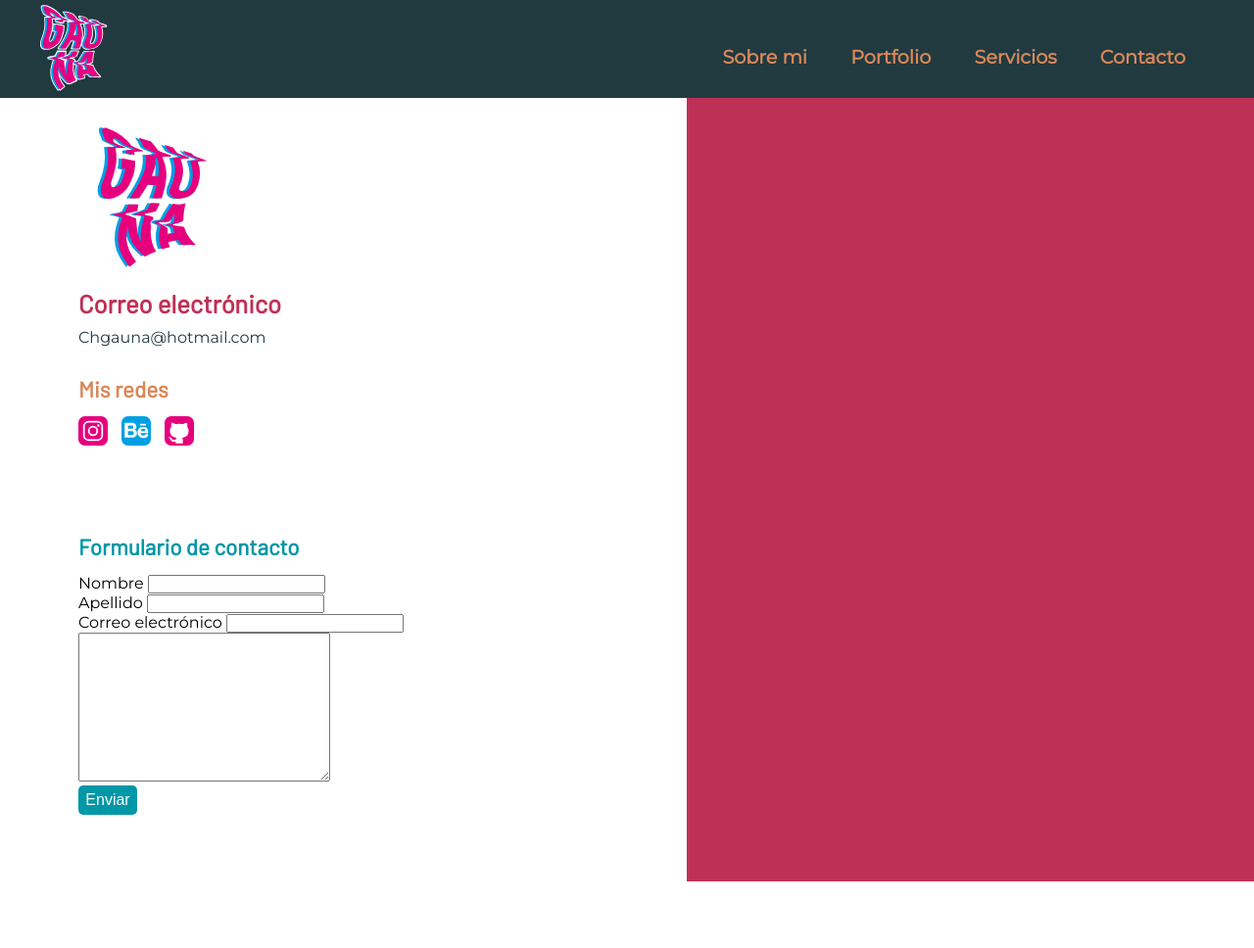
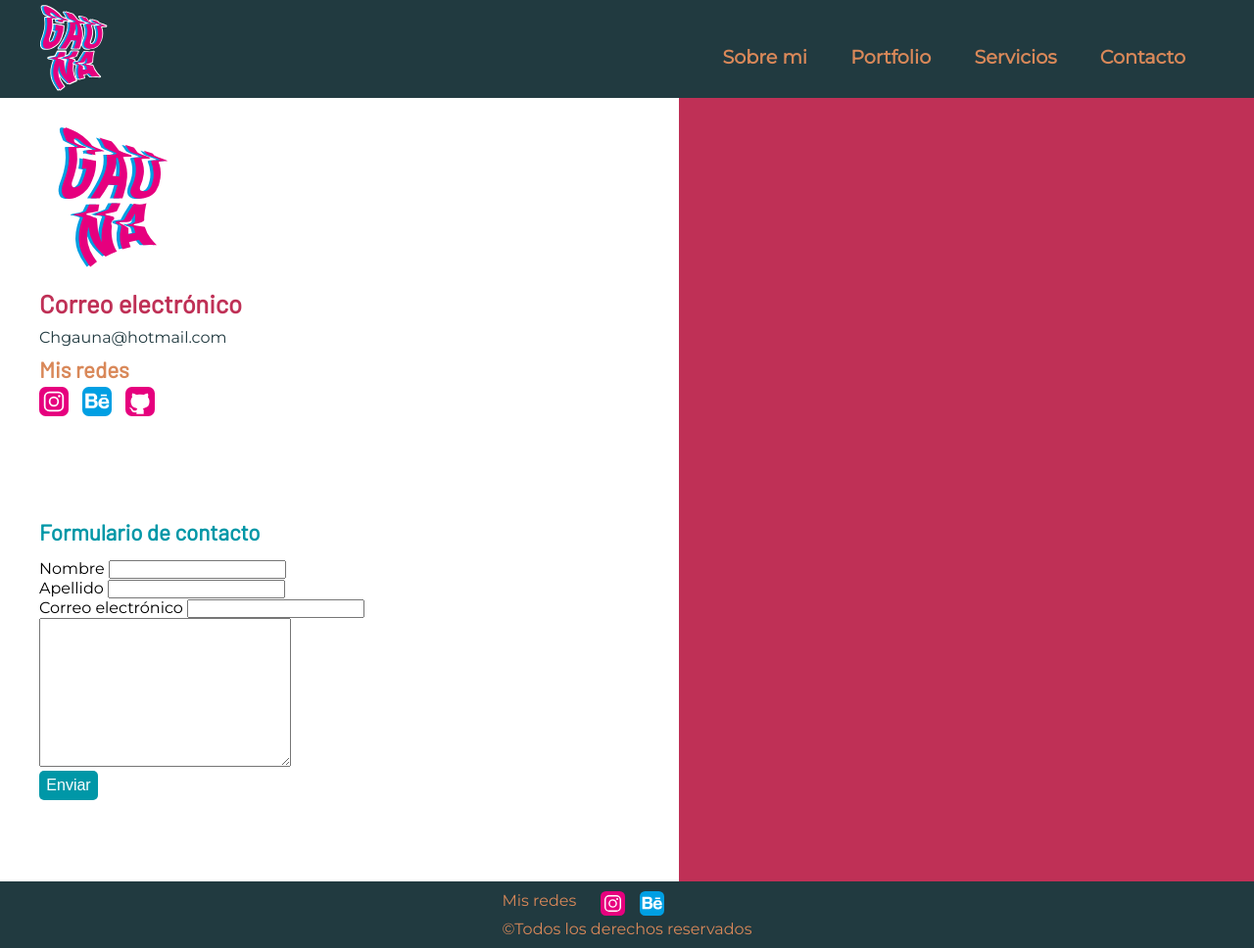
Before and after one commit to chgauna/cuarta-pre-entrega, a website: page pages/contacto.html in a window 1280 px wide. Shown: the whole page at 98% size. Before the commit the page ends 900 px from the top, so only its background shows below. Drawn offline with Linux system fonts and the light colour scheme.

Commit message:
añadi footer a todas las secciones

```diff
--- a/pages/contacto.html
+++ b/pages/contacto.html
@@ -67,5 +67,20 @@
         </form>
     </section>
 </div>
+    <!-- seccion de footer -->
+    <footer>
+        <div class="contenedorFooter">
+                <section class="seccionFooter">
+                <div class="redesFooter">
+                    <p>Mis redes</p>
+                    <a href="#" class="iconoInstagram"><img src="../img/icon-ig.svg" alt="icono instagram">
+                    </a>
+                    <a href="#" class="iconoBehance"><img src="../img/icon-be.svg" alt="icono behance">
+                    </a>
+                </div>
+                        <p>©Todos los derechos reservados</p>
+            </section>
+        </div>
+    </footer>
 </body>
 </html>
--- a/scss/_contacto.scss
+++ b/scss/_contacto.scss
@@ -7,8 +7,9 @@
 }
 
 .infoContacto{
-    height: 400px;
-    margin-left: 80px;
+    width: 360px;
+    height: 380px;
+    margin-left: 40px;
 }
 .infoContacto p{
     margin-top: 10px;
@@ -16,8 +17,9 @@
 }
 
 .formularioContacto{
+    width: 360px;
     height: 350px;
-    margin-left: 80px;
+    margin-left: 40px;
 }
 
 .tituloCorreo{
@@ -99,6 +101,18 @@ form button:hover{
     }
 
     .infoContacto{
-        height: 380px;
+        height: 325px;
+    }
+
+    .formularioContacto{
+        height: 325px;
+    }
+
+    .tituloRedes{
+        margin-top: 10px;
+    }
+
+    .redUno img{
+        margin-top: 5px;
     }
 }
--- /dev/null
+++ b/scss/_footer.scss
@@ -0,0 +1,32 @@
+/* estilos footer */
+
+.contenedorFooter{
+    display: flex;
+    justify-content:center;
+    background-color: $azul;
+}
+.seccionFooter{
+    padding: 10px;
+}
+.iconoInstagram img{
+    width: 25px;
+    height: 25px;
+    margin-left: 25px;
+    margin-right: 15px;
+}
+
+.iconoBehance img{
+    width: 25px;
+    height: 25px;
+}
+.derechos{
+    margin-top: 10px;
+}
+
+footer section p{
+    color: $naranja;
+}
+
+.redesFooter{
+    display: flex;
+}
--- a/scss/sassStyle.scss
+++ b/scss/sassStyle.scss
@@ -6,3 +6,4 @@
 @import "sobremi";
 @import "servicios";
 @import "contacto";
+@import "footer";
```
Also changed, not shown: index.html (+15 -6 lines), pages/portfolio.html (+15 -0 lines), pages/servicios.html (+15 -0 lines), pages/sobre-mi.html (+13 -1 lines), css/style.css.
